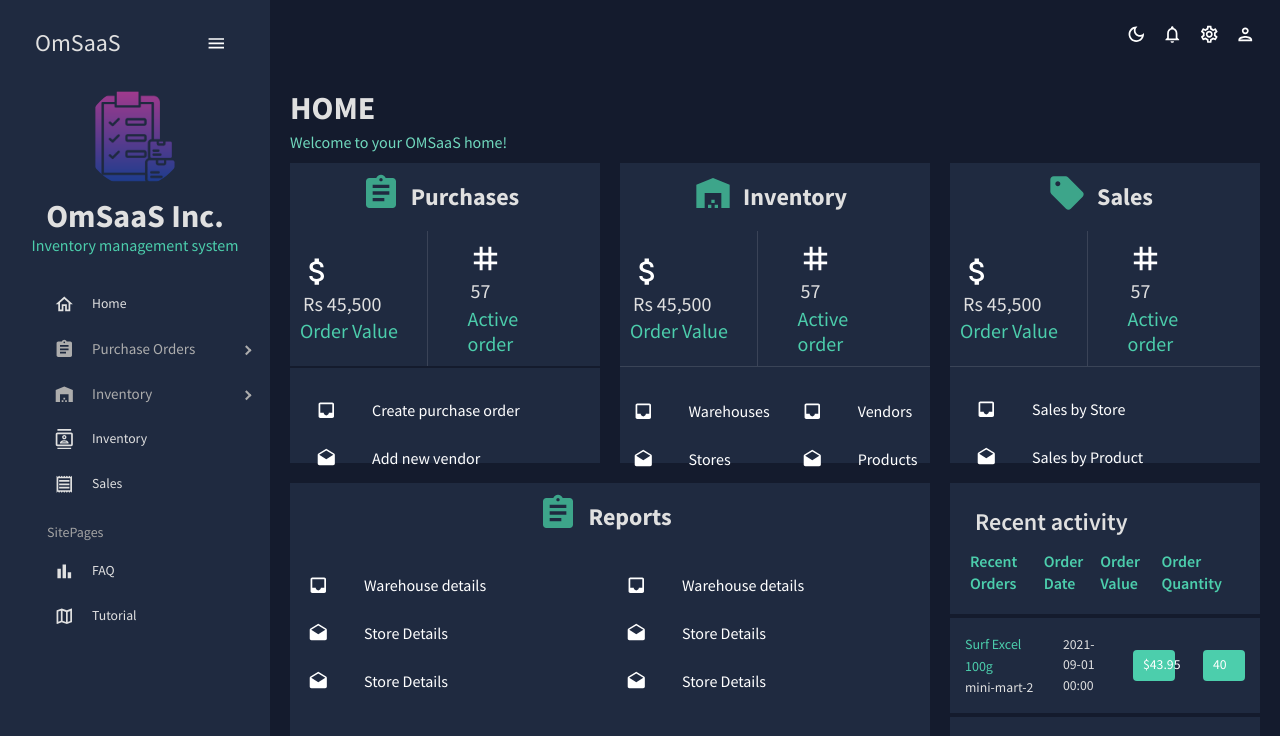
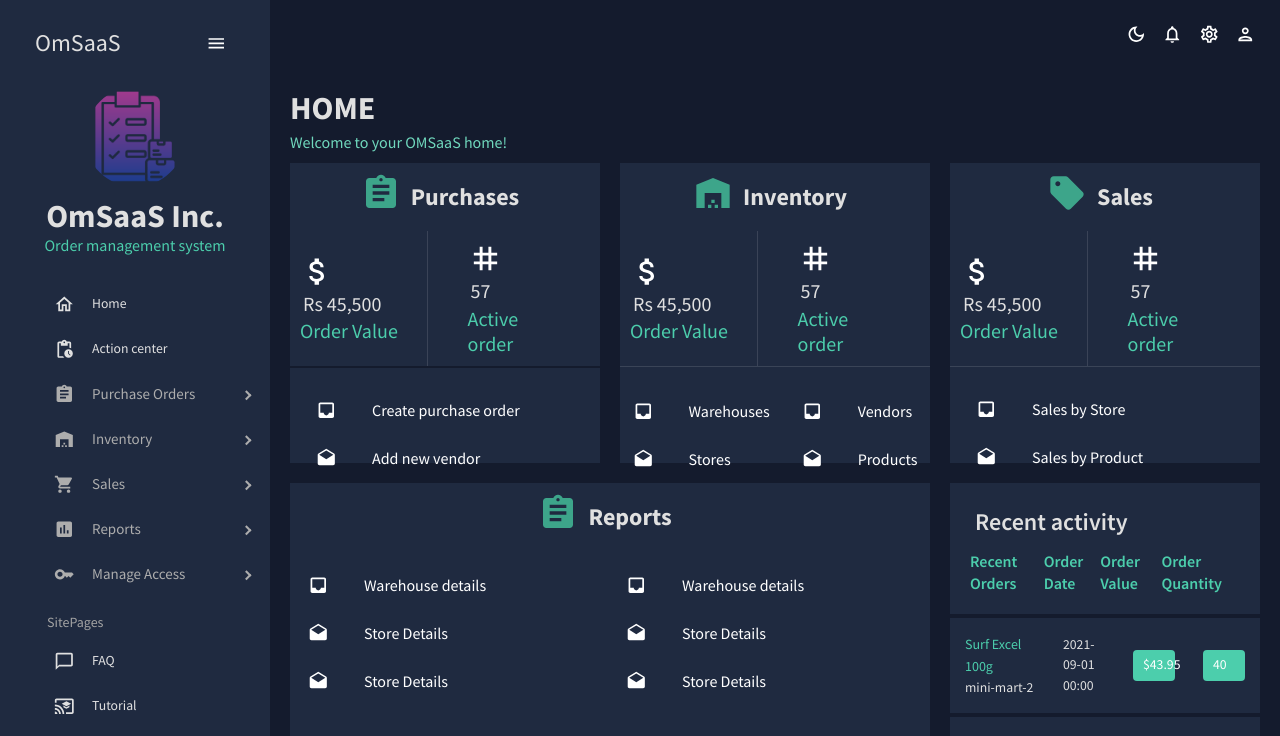
Before and after one commit to manukashyap/omsaas-dashboard, a React (Create React App) app: page / in a window 1280 px wide. Shown: the top 736 px of the page. Built offline with nearby package versions, Linux system fonts and the light colour scheme.

Commit message:
Update SidebarBackup.jsx
Updating sidebar list and icons

```diff
--- a/src/scenes/global/SidebarBackup.jsx
+++ b/src/scenes/global/SidebarBackup.jsx
@@ -13,6 +13,13 @@ import MenuOutlinedIcon from "@mui/icons-material/MenuOutlined";
 import MapOutlinedIcon from "@mui/icons-material/MapOutlined";
 import WarehouseIcon from '@mui/icons-material/Warehouse';
 import AssignmentIcon from "@mui/icons-material/Assignment";
+import ShoppingCartIcon from '@mui/icons-material/ShoppingCart';
+import PendingActionsIcon from '@mui/icons-material/PendingActions';
+import AssessmentIcon from '@mui/icons-material/Assessment';
+import ChatBubbleOutlineIcon from '@mui/icons-material/ChatBubbleOutline';
+import CastForEducationIcon from '@mui/icons-material/CastForEducation';
+import SubjectIcon from '@mui/icons-material/Subject';
+import KeyIcon from '@mui/icons-material/Key';
 
 const Item = ({ title, to, icon, selected, setSelected }) => {
   const theme = useTheme();
@@ -137,7 +144,7 @@ const Sidebar = () => {
                   OmSaaS Inc.
                 </Typography>
                 <Typography variant="h5" color={colors.greenAccent[500]}>
-                  Inventory management system
+                  Order management system
                 </Typography>
               </Box>
             </Box>
@@ -151,7 +158,13 @@ const Sidebar = () => {
               selected={selected}
               setSelected={setSelected}
             />
-
+            <Item
+              title="Action center"
+              to="/sales"
+              icon={<PendingActionsIcon />}
+              selected={selected}
+              setSelected={setSelected}
+            />
             <SubMenu
             title="Purchase Orders"
             to="/"
@@ -175,21 +188,22 @@ const Sidebar = () => {
               setSelected={setSelected}
             />
             <Item
-              title="Vendors List"
-              to="/vendors"
+              title="Add Vendor"
+              to="/vendorAdd"
               display={selected === "Purchase Orders" ? "flex" : "none"}
               icon={<PeopleOutlinedIcon />}
               selected={selected}
               setSelected={setSelected}
             />
             <Item
-              title="Add new vendors"
-              to="/vendorAdd"
+              title="View Vendor"
+              to="/vendor"
               display={selected === "Purchase Orders" ? "flex" : "none"}
               icon={<PeopleOutlinedIcon />}
               selected={selected}
               setSelected={setSelected}
             />
+
 
             </SubMenu>
             <SubMenu
@@ -199,15 +213,29 @@ const Sidebar = () => {
             selected={selected}
             setSelected={setSelected}
             >
-              <Item
-              title="Store Details"
-              to="/stores"
+            <Item
+              title="Transfer Stocks"
+              to="/internalOrder"
               icon={<PeopleOutlinedIcon />}
               selected={selected}
               setSelected={setSelected}
             />
             <Item
-              title="Add new store"
+              title="Adjust Stocks"
+              to="/adjustInventory"
+              icon={<PeopleOutlinedIcon />}
+              selected={selected}
+              setSelected={setSelected}
+            />
+            <Item
+              title="View Adjustment"
+              to="/adjustment"
+              icon={<PeopleOutlinedIcon />}
+              selected={selected}
+              setSelected={setSelected}
+            />
+            <Item
+              title="Add Store"
               to="/storeCreate"
               display={selected === "Purchase Orders" ? "flex" : "none"}
               icon={<PeopleOutlinedIcon />}
@@ -215,16 +243,24 @@ const Sidebar = () => {
               setSelected={setSelected}
             />
             <Item
-              title="Product stock"
-              to="/productStock"
+              title="View Store"
+              to="/storeCreate"
               display={selected === "Purchase Orders" ? "flex" : "none"}
               icon={<PeopleOutlinedIcon />}
               selected={selected}
               setSelected={setSelected}
             />
             <Item
-              title="Add new vendors"
-              to="/vendorAdd"
+              title="Add Product"
+              to="/productCreate"
+              display={selected === "Purchase Orders" ? "flex" : "none"}
+              icon={<PeopleOutlinedIcon />}
+              selected={selected}
+              setSelected={setSelected}
+            />
+            <Item
+              title="View Product"
+              to="/product"
               display={selected === "Purchase Orders" ? "flex" : "none"}
               icon={<PeopleOutlinedIcon />}
               selected={selected}
@@ -232,21 +268,86 @@ const Sidebar = () => {
             />
 
             </SubMenu>
-
+            <SubMenu
+            title="Sales"
+            to="/"
+            icon={<ShoppingCartIcon />}
+            selected={selected}
+            setSelected={setSelected}
+            >
             <Item
-              title="Inventory"
-              to="/inventory"
-              icon={<ContactsOutlinedIcon />}
+              title="Manage Promotion"
+              to="/promotion"
+              icon={<PeopleOutlinedIcon />}
               selected={selected}
               setSelected={setSelected}
             />
             <Item
-              title="Sales"
-              to="/sales"
-              icon={<ReceiptOutlinedIcon />}
+              title="Manage Omnichannel"
+              to="/omnichannel"
+              icon={<PeopleOutlinedIcon />}
               selected={selected}
               setSelected={setSelected}
             />
+            <Item
+              title="Create Customer"
+              to="/customerCreate"
+              icon={<PeopleOutlinedIcon />}
+              selected={selected}
+              setSelected={setSelected}
+            />
+            <Item
+              title="View Customers"
+              to="/customer"
+              icon={<PeopleOutlinedIcon />}
+              selected={selected}
+              setSelected={setSelected}
+            />
+            </SubMenu>
+            <SubMenu
+            title="Reports"
+            to="/"
+            icon={<AssessmentIcon />}
+            selected={selected}
+            setSelected={setSelected}
+            >
+            <Item
+              title="Dashboard"
+              to="/dashboard"
+              icon={<PeopleOutlinedIcon />}
+              selected={selected}
+              setSelected={setSelected}
+            />
+            <Item
+              title="Create Alert"
+              to="/alertCreate"
+              icon={<PeopleOutlinedIcon />}
+              selected={selected}
+              setSelected={setSelected}
+            />
+            </SubMenu>
+            <SubMenu
+            title="Manage Access"
+            to="/"
+            icon={<KeyIcon />}
+            selected={selected}
+            setSelected={setSelected}
+            >
+            <Item
+              title="Add User"
+              to="/userCreate"
+              icon={<PeopleOutlinedIcon />}
+              selected={selected}
+              setSelected={setSelected}
+            />
+            <Item
+              title="View User"
+              to="/user"
+              icon={<PeopleOutlinedIcon />}
+              selected={selected}
+              setSelected={setSelected}
+            />
+            </SubMenu>
 
             <Typography
               variant="h6"
@@ -258,14 +359,21 @@ const Sidebar = () => {
             <Item
               title="FAQ"
               to="/faq"
-              icon={<BarChartOutlinedIcon />}
+              icon={<ChatBubbleOutlineIcon />}
               selected={selected}
               setSelected={setSelected}
             />
             <Item
               title="Tutorial"
               to="/tutorial"
-              icon={<MapOutlinedIcon />}
+              icon={<CastForEducationIcon />}
+              selected={selected}
+              setSelected={setSelected}
+            />
+            <Item
+              title="Documentation"
+              to="/document"
+              icon={<SubjectIcon />}
               selected={selected}
               setSelected={setSelected}
             />
```
